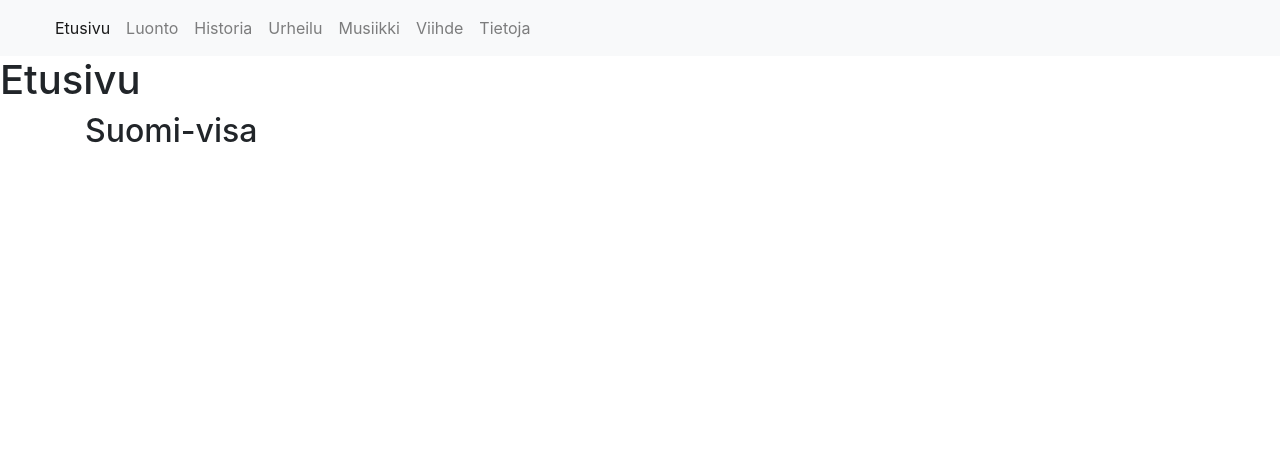
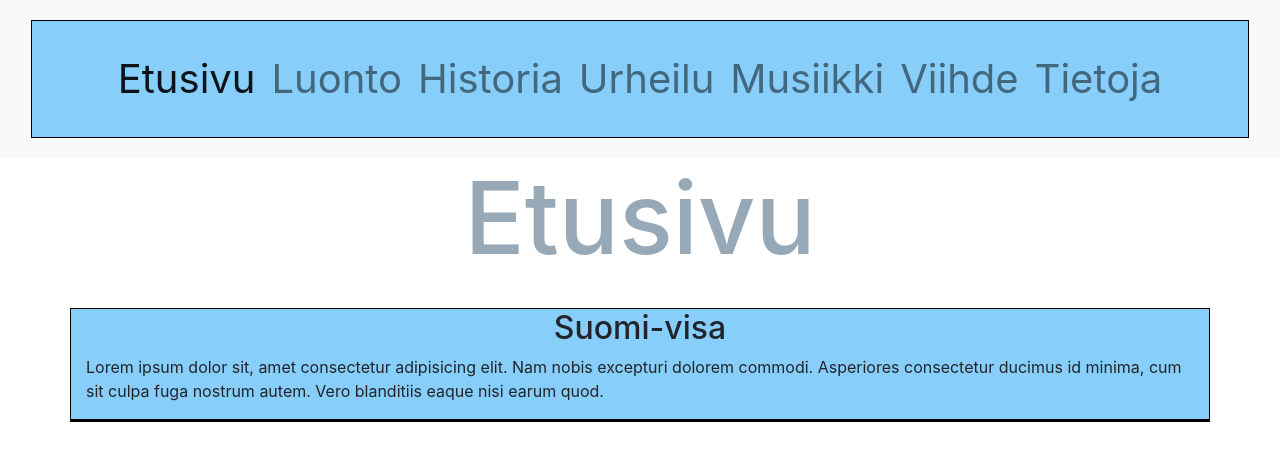
Before and after one commit to katrijylkka/web-projekti-oma-html--sivu, a plain HTML site: page index/index.html in a window 1280 px wide. Drawn offline with nearby package versions, Linux system fonts and the light colour scheme.

Commit message:
Etusivun tyylejä muokattu alustavasti

```diff
--- a/index/index.html
+++ b/index/index.html
@@ -8,7 +8,7 @@
     <!-- Bootstrap CSS -->
     <link rel="stylesheet" href="https://cdn.jsdelivr.net/npm/bootstrap@4.3.1/dist/css/bootstrap.min.css" integrity="sha384-ggOyR0iXCbMQv3Xipma34MD+dH/1fQ784/j6cY/iJTQUOhcWr7x9JvoRxT2MZw1T" crossorigin="anonymous">
     <!--Style.css-->
-
+    <link rel="stylesheet" href="style.css">
     <title>Etusivu</title>
   </head>
   <body>
@@ -51,8 +51,9 @@
     <div class="container">
       <!--Tässä On rivi, missä näkyy koko tietovisan nimi-->
       <div class= "row">
-          <div class="col-sm-12" id="otsikkorivi">
+          <div class="col-sm-12" id="content">
               <h2>Suomi-visa</h2>
+              <p>Lorem ipsum dolor sit, amet consectetur adipisicing elit. Nam nobis excepturi dolorem commodi. Asperiores consectetur ducimus id minima, cum sit culpa fuga nostrum autem. Vero blanditiis eaque nisi earum quod.</p>
           </div>
       </div>
       <!--Tähän voi laittaa materiaalia-->
--- a/index/style.css
+++ b/index/style.css
@@ -7,15 +7,23 @@
 
 
 [class^= "navbar"]{
-  margin:auto;
-  padding-left:280px ;
-  padding-right: 280px;
+     margin: auto;
+     padding-top: 20px;
+     padding-bottom: 20px;
+     font-size: 40px;
 }
 
-h3{
+
+
+
+
+h1{
   text-align: center;
   font-size: 100px;
-  color: aliceblue;
+  color: rgb(151, 168, 183);
   margin-bottom: 30px ;
+}
 
+h2{
+text-align: center;
 }
```
